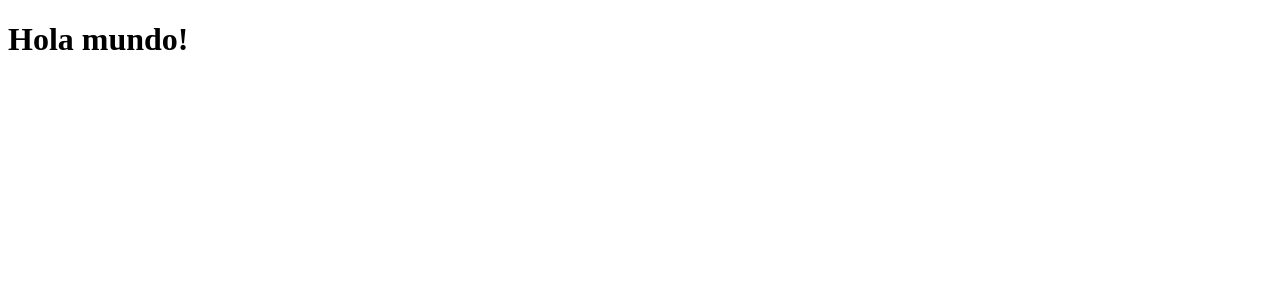
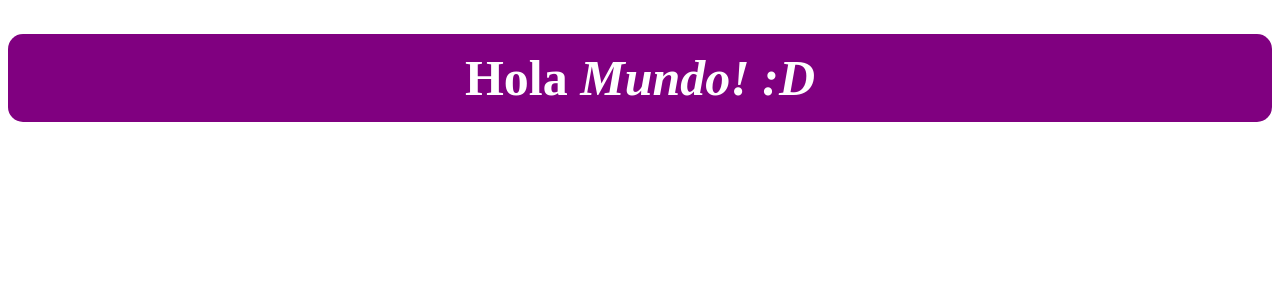
Before and after one commit to carlosmorera/CursoReact2020, a React (Create React App) app: page / in a window 1280 px wide. Shown: the top 300 px of the page. Built offline with nearby package versions, Linux system fonts and the light colour scheme.

Commit message:
Se hace ejecicio donde se hace suso del children

```diff
--- a/src/App.js
+++ b/src/App.js
@@ -1,21 +1,39 @@
-import React from "react";
+import React, {Component} from "react";
 
-const Saludo = (props) => {
-    if (props.saluda) {
+const Title = (props) => {
+    const styles = {
+        padding: '0.3em',
+        color: '#FFF',
+        background: props.uiColor,
+        borderRadius: '0.3em',
+        textAlign: 'center',
+        fontSize: '50px'
+    }
+    console.log(props.children)
+    return (
+        <h1 style={styles}>
+            {props.children}
+        </h1>
+    )
+}
+
+class App extends Component {
+    state = {
+        uiColor: 'purple'
+    }
+
+    render() {
         return (
-            <h1>Hola mundo!</h1>
+            <div>
+                <Title
+                    uiColor={this.state.uiColor}
+                >
+                    Hola <em>Mundo! :D</em>
+                </Title>
+            </div>
         )
     }
-
-    return (<p>Nada!</p>
-    )
-
 }
 
 
-const App = () => (
-    <div>
-        <Saludo saluda/>
-    </div>
-)
 export default App
```
